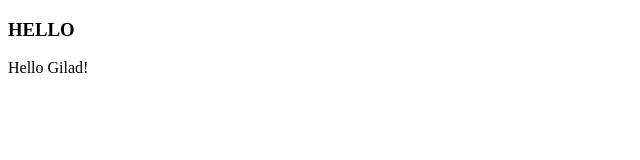
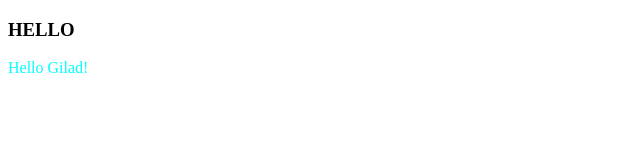
Before and after one commit to GiladMeirson/Tirgol, a plain HTML site: page index.html in a window 1280 px wide. Shown: the whole page, without its empty margins (0-640 px from the left). Drawn offline with Linux system fonts and the light colour scheme.

Commit message:
Update index.html

```diff
--- a/index.html
+++ b/index.html
@@ -7,6 +7,6 @@
   </head>
   <body>
     <h3>HELLO</h3>
-    <p>Hello Gilad!</p>
+    <p style="color: aqua;">Hello Gilad!</p>
   </body>
 </html>
```
